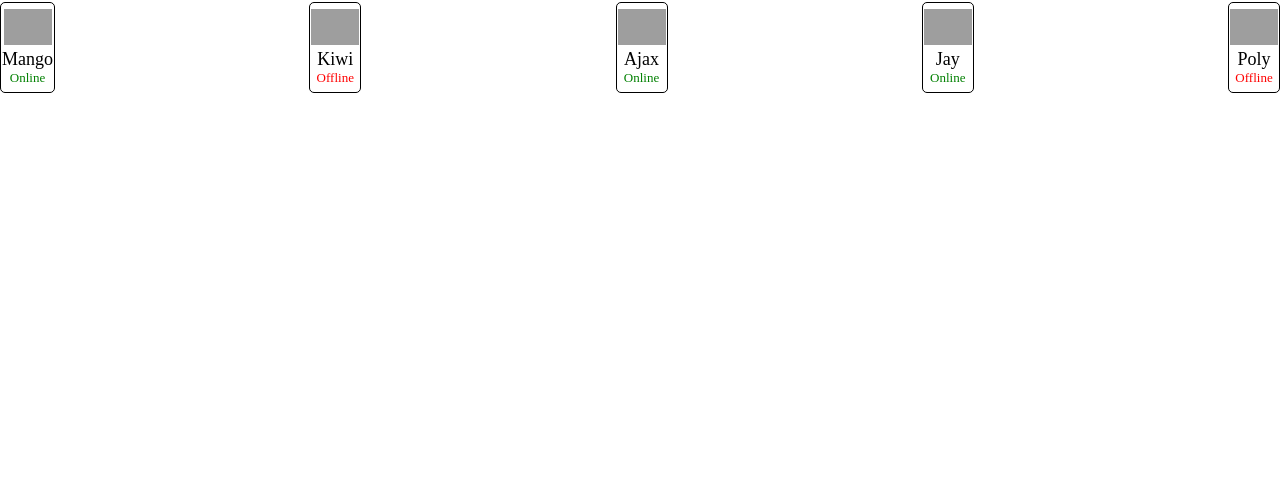
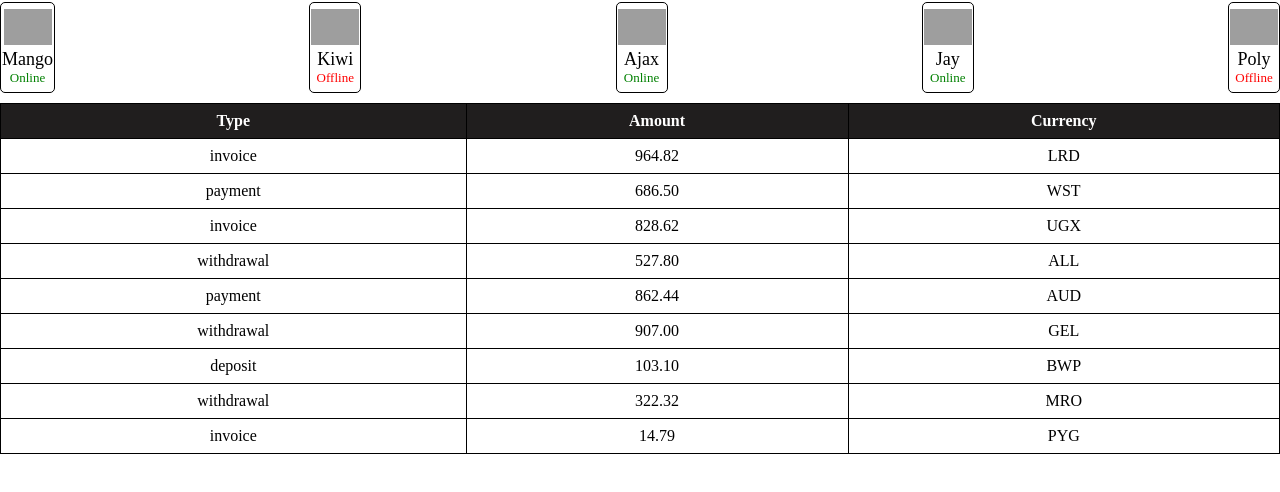
Before and after one commit to kuzmavasil74/goit-react-hw-01, a React (Vite) app: page / in a window 1280 px wide. Shown: the part 264-756 px from the top of the page. Built offline with nearby package versions, Linux system fonts and the light colour scheme; grey boxes are pictures that could not be loaded.

Commit message:
add_task-3

```diff
--- a/src/App.jsx
+++ b/src/App.jsx
@@ -2,6 +2,8 @@
 import Profile from './components/Profile/Profile'
 import userData from './userData.json'
 import friends from './friends.json'
+import transactions from './transactions.json'
+import TransactionHistory from './components/TransactionHistory/TransactionHistory'
 
 const App = () => {
   return (
@@ -14,6 +16,7 @@
         stats={userData.stats}
       />
       <FriendList friends={friends} />
+      <TransactionHistory items={transactions} />
     </div>
   )
 }
--- /dev/null
+++ b/src/components/TransactionHistory/TransactionHistory.jsx
@@ -0,0 +1,27 @@
+import css from './TransactionHistory.module.css'
+const TransactionHistory = ({ items }) => {
+  return (
+    <div>
+      <table className={css.transactionTable}>
+        <thead>
+          <tr className={css.transactionHeader}>
+            <th>Type</th>
+            <th>Amount</th>
+            <th>Currency</th>
+          </tr>
+        </thead>
+        <tbody>
+          {items.map((transaction) => (
+            <tr className={css.transactionBody} key={transaction.id}>
+              <td>{transaction.type}</td>
+              <td>{transaction.amount}</td>
+              <td>{transaction.currency}</td>
+            </tr>
+          ))}
+        </tbody>
+      </table>
+    </div>
+  )
+}
+
+export default TransactionHistory
--- /dev/null
+++ b/src/components/TransactionHistory/TransactionHistory.module.css
@@ -0,0 +1,21 @@
+.transactionTable {
+  margin-top: 10px;
+  width: 100%;
+  border: 1px solid black;
+}
+.transactionHeader {
+  color: white;
+  background-color: rgb(32, 30, 30);
+}
+
+table {
+  padding-top: 10px;
+  border-collapse: collapse;
+}
+
+table th,
+table td {
+  text-align: center;
+  border: 1px solid black; /* Визначте границі вашої таблиці */
+  padding: 8px; /* Додайте відступ для кращого вигляду */
+}
--- /dev/null
+++ b/src/transactions.json
@@ -0,0 +1,56 @@
+[
+  {
+    "id": "1e0700a2-5183-4291-85cc-2065a036a683",
+    "type": "invoice",
+    "amount": "964.82",
+    "currency": "LRD"
+  },
+  {
+    "id": "a30f821b-4d25-4ff0-abdd-e340b3f0dd2b",
+    "type": "payment",
+    "amount": "686.50",
+    "currency": "WST"
+  },
+  {
+    "id": "44dca67a-8e5a-4798-bf8e-b15efd4e1abd",
+    "type": "invoice",
+    "amount": "828.62",
+    "currency": "UGX"
+  },
+  {
+    "id": "ea8ed3dc-2b68-4a53-905a-53ecb0adef33",
+    "type": "withdrawal",
+    "amount": "527.80",
+    "currency": "ALL"
+  },
+  {
+    "id": "63ca02f9-d637-46b5-9237-f3b24425e029",
+    "type": "payment",
+    "amount": "862.44",
+    "currency": "AUD"
+  },
+  {
+    "id": "ed0263e8-59a5-4bf1-87e0-2bb88e53dc34",
+    "type": "withdrawal",
+    "amount": "907.00",
+    "currency": "GEL"
+  },
+  {
+    "id": "4eaab41b-b967-40ac-82ed-85fc66f646f1",
+    "type": "deposit",
+    "amount": "103.10",
+    "currency": "BWP"
+  },
+  {
+    "id": "9648a350-8469-42d5-8bf3-18090de5fe67",
+    "type": "withdrawal",
+    "amount": "322.32",
+    "currency": "MRO"
+  },
+  {
+    "id": "9c5c25fb-1a95-4b2f-8d1f-4c4426d677cc",
+    "type": "invoice",
+    "amount": "14.79",
+    "currency": "PYG"
+  }
+]
```
